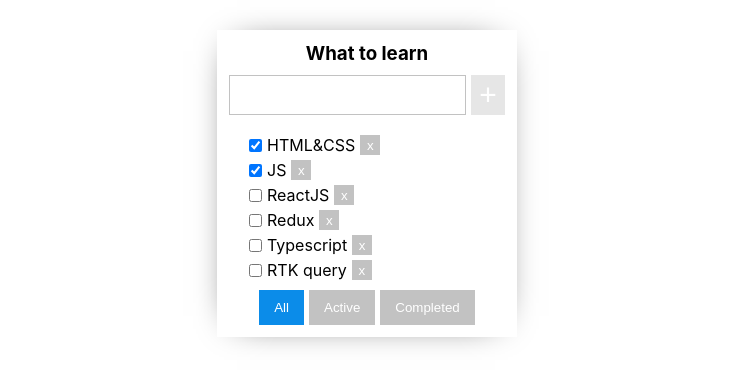
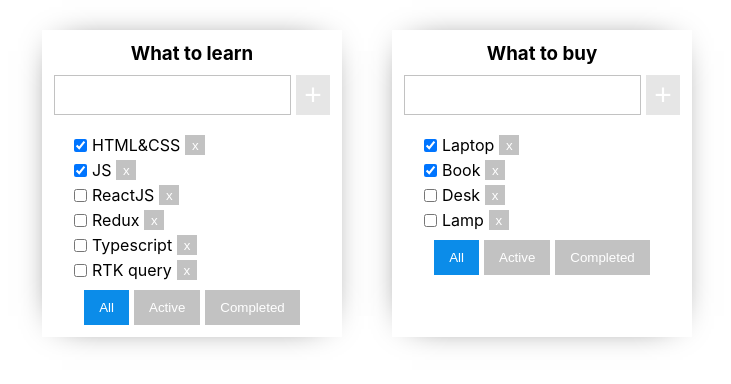
Before and after one commit to ibdkn/1-todolist, a React (Create React App) app: page / in a window 1280 px wide. Shown: the top 384 px of the page, without its empty margins (248-979 px from the left). Built offline with nearby package versions, Linux system fonts and the light colour scheme.

Commit message:
changed structure

```diff
--- a/src/App.tsx
+++ b/src/App.tsx
@@ -1,41 +1,77 @@
 import React, {useState} from 'react';
 import './App.css';
-import {TaskType, Todolist} from "./Todolist";
+import {FilterValuesType, TaskType, Todolist} from "./Todolist";
 import {v1} from "uuid";
 
+export type TodolistType = {
+    id: string,
+    title: string,
+    filter: FilterValuesType
+}
+
+export type TaskStateType = {
+    [key: string]: TaskType[]
+}
+
 function App() {
-    const [tasks, setTasks] = useState([
-        { id: v1(), title: 'HTML&CSS', isDone: true },
-        { id: v1(), title: 'JS', isDone: true },
-        { id: v1(), title: 'ReactJS', isDone: false },
-        { id: v1(), title: 'Redux', isDone: false },
-        { id: v1(), title: 'Typescript', isDone: false },
-        { id: v1(), title: 'RTK query', isDone: false }
-    ]);
+    const todolistID1 = v1();
+    const todolistID2 = v1();
 
-    const removeTask = (id: string) => {
-        const filteredTasks = tasks.filter(task => task.id !== id);
-        setTasks(filteredTasks);
+    const [todolists, setTodolists] = useState<TodolistType[]>([
+        {id: todolistID1, title: "What to learn", filter: "all"},
+        {id: todolistID2, title: "What to buy", filter: "all"},
+
+    ])
+
+    const [tasks, setTasks] = useState<TaskStateType>({
+        [todolistID1]: [
+            {id: v1(), title: 'HTML&CSS', isDone: true},
+            {id: v1(), title: 'JS', isDone: true},
+            {id: v1(), title: 'ReactJS', isDone: false},
+            {id: v1(), title: 'Redux', isDone: false},
+            {id: v1(), title: 'Typescript', isDone: false},
+            {id: v1(), title: 'RTK query', isDone: false}
+        ],
+        [todolistID2]: [
+            {id: v1(), title: 'Laptop', isDone: true},
+            {id: v1(), title: 'Book', isDone: true},
+            {id: v1(), title: 'Desk', isDone: false},
+            {id: v1(), title: 'Lamp', isDone: false},
+        ],
+    })
+    const removeTask = (todolistID: string, taskId: string) => {
+        setTasks({...tasks, [todolistID]: tasks[todolistID].filter(tl => tl.id !== taskId)});
     }
 
-    const addTask = (title: string) => {
-        const newTask: TaskType = {id: v1(), title, isDone: false};
-        const newState: TaskType[] = [newTask, ...tasks];
-        setTasks(newState);
+    const addTask = (todolistID: string, title: string) => {
+        // const newTask: TaskType = {id: v1(), title, isDone: false};
+        // const newState: TaskType[] = [newTask, ...tasks];
+        // setTasks(newState);
     }
 
-    const changeTaskStatus = (taskId: string, newIsDone: boolean) => {
-        const newState = tasks.map(t => t.id === taskId ? {...t, isDone: newIsDone} : t)
-        setTasks([...newState]);
+    const changeTaskStatus = (todolistID: string, taskId: string, newIsDone: boolean) => {
+        // const newState = tasks.map(t => t.id === taskId ? {...t, isDone: newIsDone} : t)
+        // setTasks([...newState]);
     }
 
     return (
         <div className="App">
-            <Todolist title="What to learn"
-                      tasks={tasks}
-                      removeTask={removeTask}
-                      addTask={addTask}
-                      changeTaskStatus={changeTaskStatus}/>
+            {todolists.map(tl => {
+                return (
+                    <Todolist
+                        key={tl.id}
+                        todolistID={tl.id}
+                        title={tl.title}
+                        tasks={tasks[tl.id]}
+                        removeTask={removeTask}
+                        addTask={addTask}
+                        changeTaskStatus={changeTaskStatus}
+                        filter={tl.filter}
+                        todolists={todolists}
+                        setTodolists={setTodolists}
+                    />
+                )
+            })}
         </div>
     );
 }
--- a/src/Todolist.tsx
+++ b/src/Todolist.tsx
@@ -1,5 +1,6 @@
 import React, {ChangeEvent, useState, KeyboardEvent} from 'react';
 import {Button} from "./Button";
+import {TodolistType} from "./App";
 
 export type TaskType = {
     id: string,
@@ -8,35 +9,37 @@ export type TaskType = {
 }
 
 type PropsType = {
+    todolistID: string
     title: string,
     tasks: TaskType[]
-    removeTask: (taskId: string) => void
-    addTask: (title: string) => void
-    changeTaskStatus: (taskId: string, newIsDone: boolean) => void
+    filter: FilterValuesType
+    removeTask: (todolistID: string, taskId: string) => void
+    addTask: (todolistID: string, title: string) => void
+    changeTaskStatus: (todolistID: string, taskId: string, newIsDone: boolean) => void
+    todolists: TodolistType[]
+    setTodolists: (newTodolists: TodolistType[]) => void
 }
 
-type FilterValuesType = 'all' | 'active' | 'completed'
+export type FilterValuesType = 'all' | 'active' | 'completed'
 
-export const Todolist = ({ title, tasks, removeTask, addTask, changeTaskStatus }: PropsType) => {
+export const Todolist = ({ todolistID, title, tasks, filter, removeTask, addTask, changeTaskStatus, todolists, setTodolists }: PropsType) => {
+    let tasksForTodolists = tasks;
 
-    const [filter, setFilter] = useState<FilterValuesType>("all");
+    if(filter === "active") {
+        tasksForTodolists = tasks.filter(task => !task.isDone);
+    }
+
+    if(filter === "completed") {
+        tasksForTodolists = tasks.filter(task => task.isDone);
+    }
+
+    const changeFilter = (filter: FilterValuesType) => {
+       setTodolists(todolists.map(tl => tl.id === todolistID ? {...tl, filter} : tl));
+    }
 
     const [taskTitle, setTaskTitle] = useState("");
 
     const [taskErrorInput, setTaskErrorInput] = useState<string | null>(null);
-
-    const filterTasks = (allTasks: TaskType[], nextFilterValue: FilterValuesType) => {
-        switch (nextFilterValue) {
-            case "active":
-                return allTasks.filter(task => task.isDone === false);
-            case "completed":
-                return allTasks.filter(task => task.isDone === true);
-            default:
-                return allTasks;
-        }
-    }
-
-    const filteredTasks = filterTasks(tasks, filter);
 
     const MAX_LENGTH_TITLE = 20;
 
@@ -49,7 +52,7 @@ export const Todolist = ({ title, tasks, removeTask, addTask, changeTaskStatus }
     const onClickAddTaskHandler = () => {
         const trimmedTaskTitle = taskTitle.trim();
         if(trimmedTaskTitle) {
-            addTask(trimmedTaskTitle);
+            addTask(todolistID,trimmedTaskTitle);
         } else {
             setTaskErrorInput("Title is required!")
         }
@@ -73,13 +76,13 @@ export const Todolist = ({ title, tasks, removeTask, addTask, changeTaskStatus }
                 {titleIsLong ? <p className="input-error">The task title can't be longer than {MAX_LENGTH_TITLE} letters</p>  : ""}
                 {taskErrorInput && <p className="input-error">{taskErrorInput}</p>}
             </div>
-            {filteredTasks.length === 0 ? (
+            {tasksForTodolists.length === 0 ? (
                 <p>No tasks</p>
             ) : (
                 <ul>
-                    {filteredTasks.map(task => {
+                    {tasksForTodolists.map(task => {
                         const onChangeTaskStatusHandler = (event: ChangeEvent<HTMLInputElement>) => {
-                            changeTaskStatus(task.id, event.currentTarget.checked);
+                            changeTaskStatus(todolistID, task.id, event.currentTarget.checked);
                         }
 
                         return (
@@ -88,16 +91,16 @@ export const Todolist = ({ title, tasks, removeTask, addTask, changeTaskStatus }
                                     <input type="checkbox" checked={task.isDone} onChange={onChangeTaskStatusHandler}/>
                                     <span>{task.title}</span>
                                 </label>
-                                <Button title={'x'} onClick={() => removeTask(task.id)}/>
+                                <Button title={'x'} onClick={() => removeTask(todolistID, task.id)}/>
                             </li>
                         )
                     })}
                 </ul>
             )}
             <div className="Filters">
-                <Button className={filter === 'all' ? 'active' : ''} title={"All"} onClick={()=>setFilter("all")}/>
-                <Button className={filter === 'active' ? 'active' : ''} title={"Active"} onClick={()=>setFilter("active")}/>
-                <Button className={filter === 'completed' ? 'active' : ''} title={"Completed"} onClick={()=>setFilter("completed")}/>
+                <Button className={filter === 'all' ? 'active' : ''} title={"All"} onClick={() => changeFilter("all")}/>
+                <Button className={filter === 'active' ? 'active' : ''} title={"Active"} onClick={() => changeFilter("active")}/>
+                <Button className={filter === 'completed' ? 'active' : ''} title={"Completed"} onClick={() => changeFilter("completed")}/>
             </div>
         </div>
     );
```
